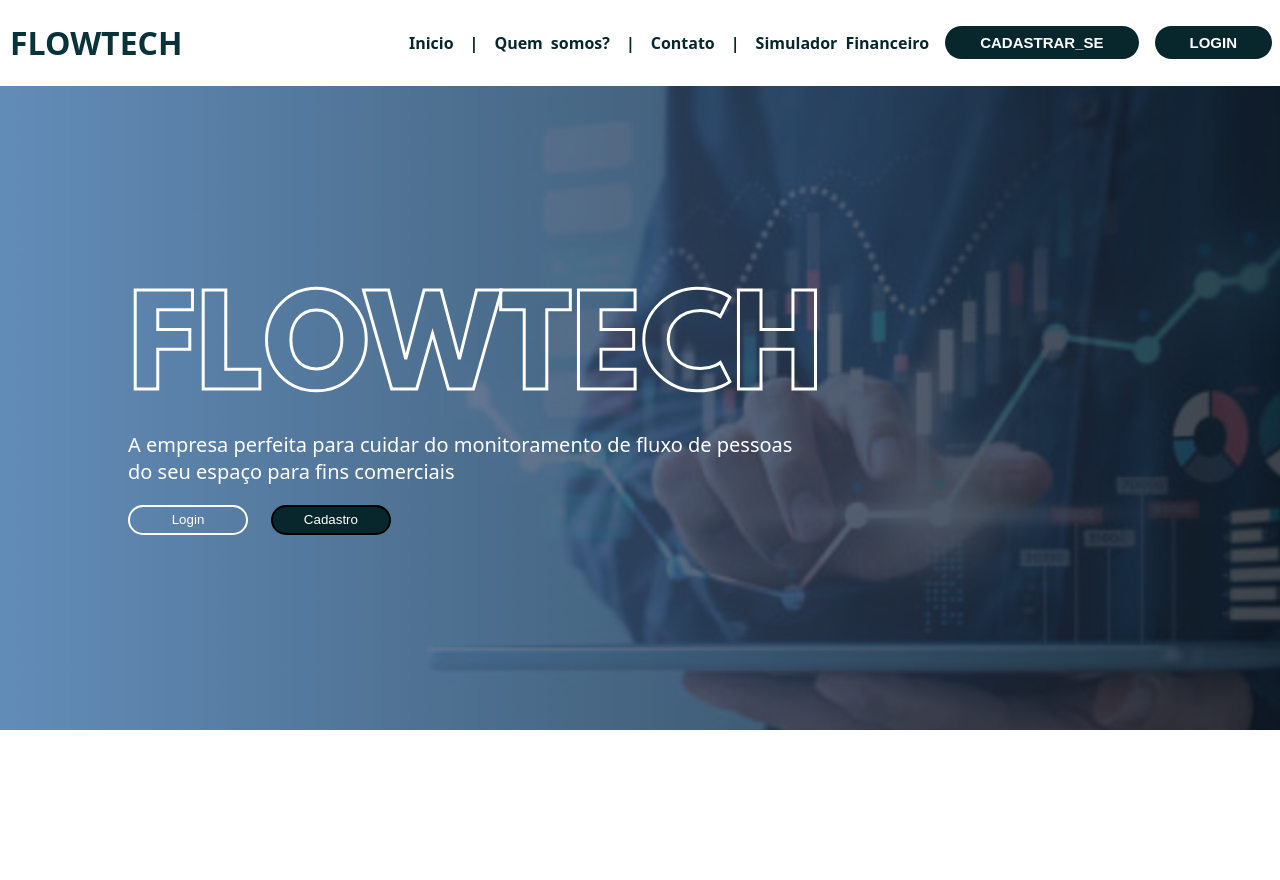
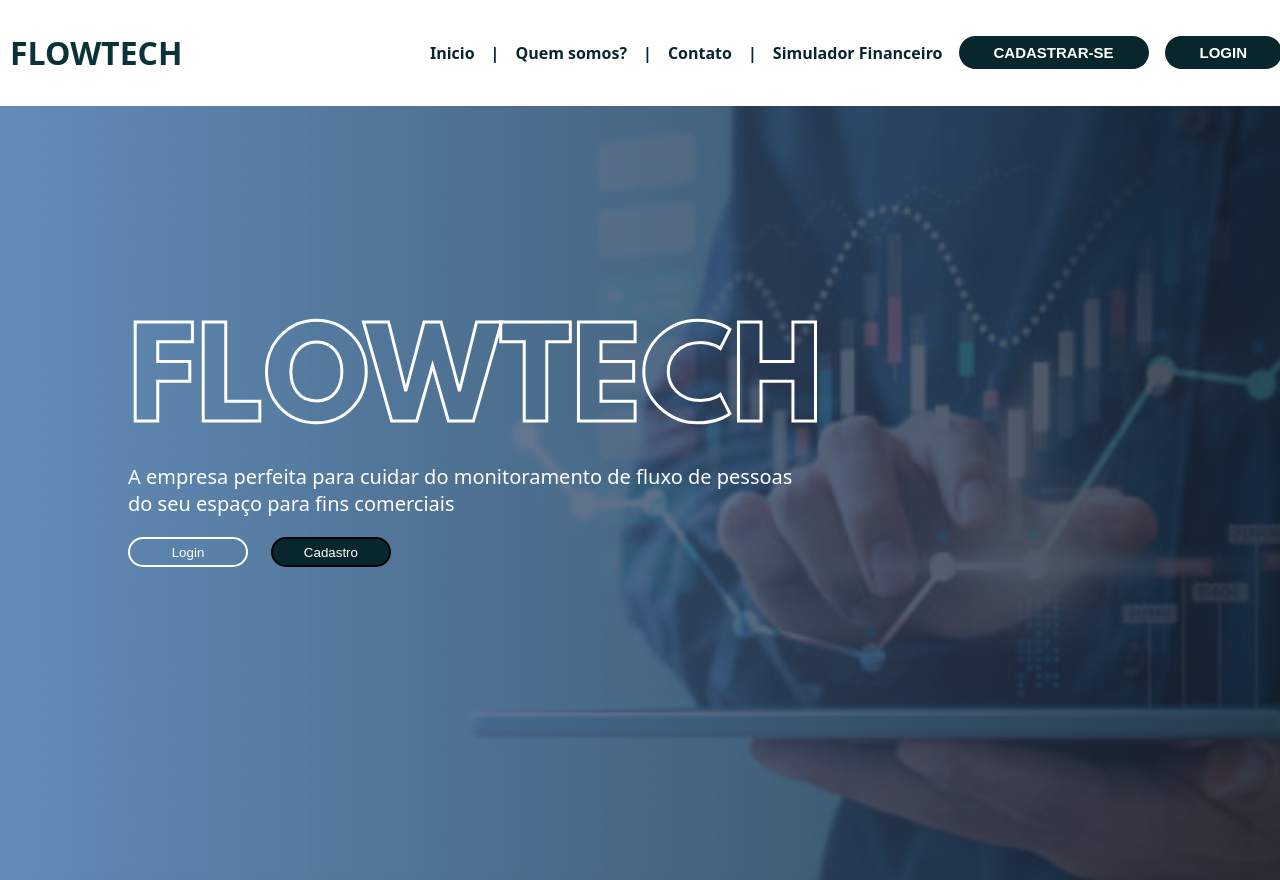
Before and after one commit to FlowTech-PI/FlowTech, a plain HTML site: page Sprint2/Algoritmos/index/index.html in a window 1280 px wide. Before the commit the page ends 800 px from the top, so only its background shows below. Drawn offline with Linux system fonts and the light colour scheme.

Commit message:
Atualizando a tela Index

```diff
--- a/Sprint2/Algoritmos/index/index.html
+++ b/Sprint2/Algoritmos/index/index.html
@@ -16,14 +16,12 @@
       <ul class="navbar">
           <li>Inicio</li>
           <li>|</li>
-          <li class="quem">Quem</li>
-          <li>somos?</li>
+          <li>Quem somos?</li>
           <li>|</li>
           <li>Contato</li>
           <li>|</li>
-          <li class="quem">Simulador </li>
-          <li>Financeiro</li>
-          <li class="bt"> CADASTRAR_SE</li>
+          <li>Simulador Financeiro</li>
+          <li class="bt"> CADASTRAR-SE</li>
           <li class="bt">LOGIN</li>
       </ul>
     </div>
--- a/Sprint2/Algoritmos/index/style.css
+++ b/Sprint2/Algoritmos/index/style.css
@@ -19,8 +19,10 @@ body {
 .header .container{
   display: flex;
   justify-content: space-between;
-  margin-left: 10px;
   width: 100%;
+  position: fixed;
+  background-color: #fff;
+  padding: 10px;
 
 }
 
@@ -54,7 +56,6 @@ body {
 .navbar li {
   display: flex;
   justify-content: space-between;
-  width: 100%;
   margin: 8px;
 }
 
@@ -80,6 +81,7 @@ body {
   background-attachment: fixed;
   background-repeat: no-repeat;
   background-size: cover;
+  height: 800px;
 
 }
 
```
